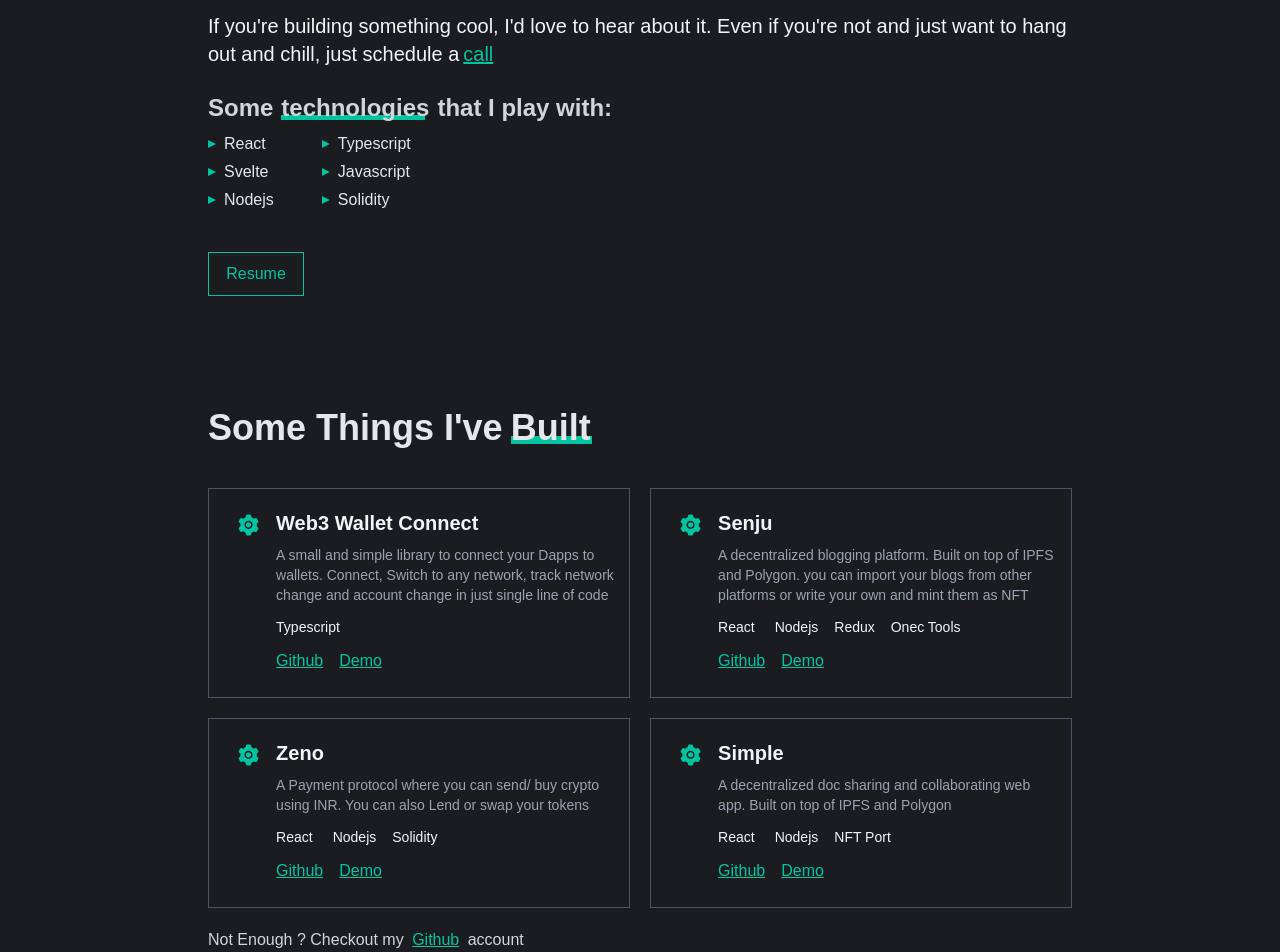
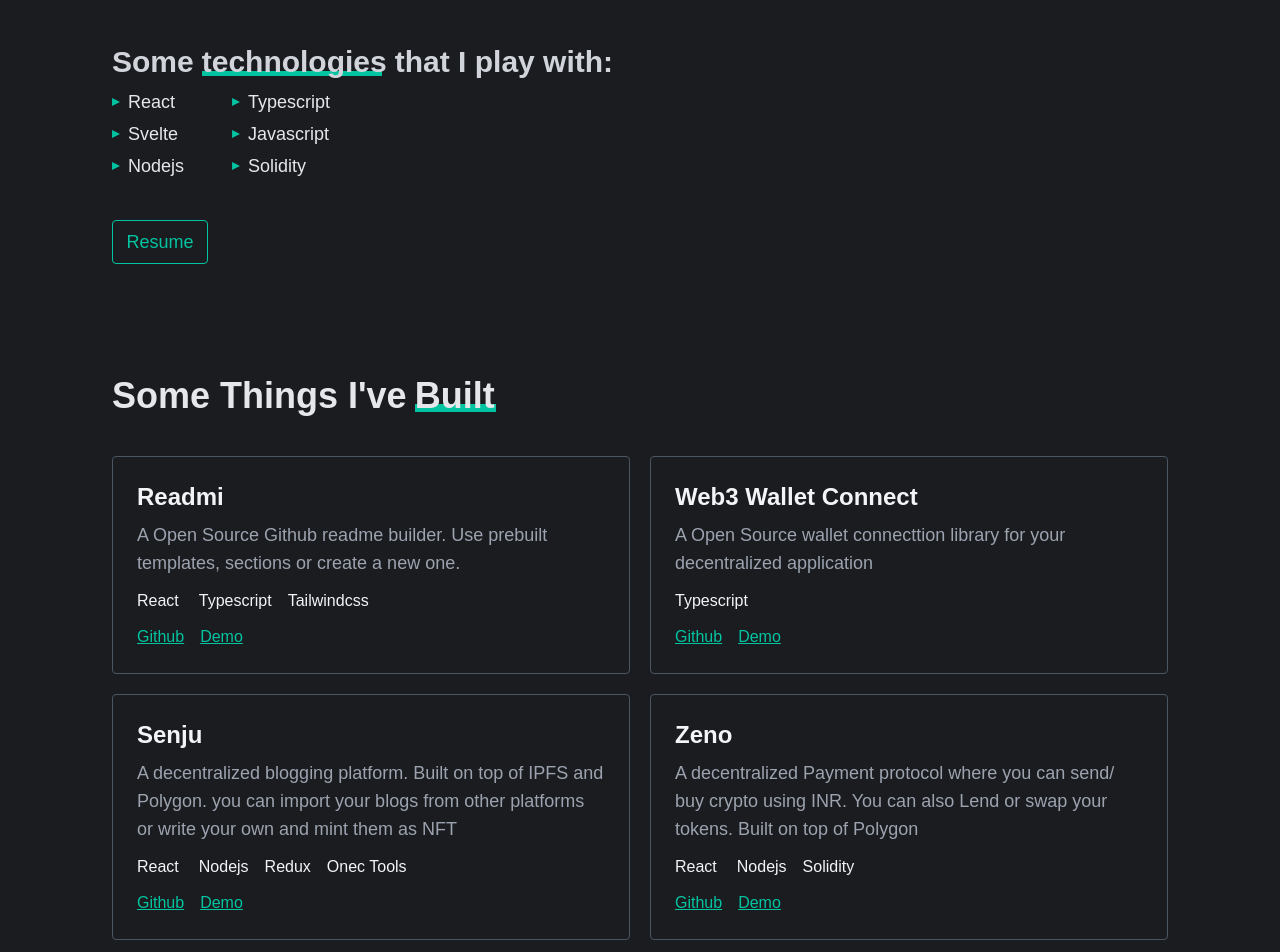
Before and after one commit to starc007/saurabh, a React (Create React App) app: page / in a window 1280 px wide. Shown: the part 360-1312 px from the top of the page. Built offline with nearby package versions, Linux system fonts and the light colour scheme; a web font is replaced by a local one.

Commit message:
- updated profile

```diff
--- a/src/App.css
+++ b/src/App.css
@@ -52,3 +52,18 @@
   clip-path: polygon(1% 0, 0% 100%, 100% 50%);
   background-color: #03c4a1;
 }
+
+.div__hover:hover {
+  transform: translateY(-5px);
+  transition: all 0.8s;
+  filter: drop-shadow(0 0 0.2rem #03c4a1);
+}
+
+.div__hover:hover > h1 {
+  color: #03c4a1;
+  transition: all 0.5s;
+}
+.div__hover:hover > p {
+  color: #fff;
+  transition: all 0.5s;
+}
--- a/src/App.js
+++ b/src/App.js
@@ -7,7 +7,7 @@ import Work from "./components/Work";
 
 function App() {
   return (
-    <div className="px-4 mx-auto sm:max-w-xl md:max-w-full lg:max-w-screen-xl md:px-10 lg:px-52 ">
+    <div className="px-4 mx-auto sm:max-w-xl md:max-w-full lg:max-w-screen-xl md:px-10 lg:px-28">
       <Navbar />
       <About />
       <Work />
--- a/src/components/About.js
+++ b/src/components/About.js
@@ -5,7 +5,7 @@ const Skill = ({ title }) => {
   return (
     <div className="flex space-x-2 items-center">
       <div className="triangle w-2 h-2" />
-      <p className="text-gray-200 ">{title}</p>
+      <p className="text-gray-200 text-lg">{title}</p>
     </div>
   );
 };
@@ -13,35 +13,22 @@ const Skill = ({ title }) => {
 const About = () => {
   return (
     <div className="py-12 flex flex-col">
-      <p className="text-3xl mb-2 txt-green"></p>
       <p className="text-4xl sm:text-6xl font-bold animate1 text-gray-200">
         gm! i'm Saurabh
       </p>
       <p className="text-2xl sm:text-4xl font-bold py-4 txt-green animate2">
-        BUIDLing things for web
+        building & simplifying things for web
       </p>
       <p className="text-gray-300 animate3 sm:text-xl text-base mt-4 mb-6 ">
         I'm an excellent developer as long as I'm getting my answers on
         Stackoverlflow. Trying to Simplify Web3. Full Stack Dev. Open for
         collaboration or new opportunities.
       </p>
-      <p className="mb-6 font-medium text-gray-100 text-xl">
-        If you're building something cool, I'd love to hear about it. Even if
-        you're not and just want to hang out and chill, just schedule a
-        <a
-          href="https://calendly.com/saurabbhh/30min"
-          target="_blank"
-          className="underline txt-green ml-1"
-        >
-          call
-        </a>
-      </p>
-      <div className=" mb-10">
-        {/* <p className="text-lg text-gray-300"></p> */}
-        <p className="md:text-2xl text-xl text-gray-300 flex font-semibold">
+      <div className=" my-10">
+        <p className="md:text-3xl text-xl text-gray-300 flex font-semibold">
           Some
           <div className="relative mx-2">
-            <span className="absolute bottom-1 border-b-[3px] md:border-b-[5px] w-[120px] md:w-[144px]  border-[#03c4a1]" />
+            <span className="absolute bottom-1 border-b-[3px] md:border-b-[5px] w-[120px] md:w-[180px]  border-[#03c4a1]" />
             <h1 className="relative">technologies</h1>
           </div>
           that I play with:
@@ -62,7 +49,7 @@ const About = () => {
       <a
         href={resume}
         download
-        className="w-24 h-11 flex items-center justify-center font-medium border border-[#03c4a1] txt-green hover:bg-[#03c4a1] hover:text-gray-900 transition duration-500"
+        className="w-24 h-11 text-lg rounded flex items-center justify-center font-medium border border-[#03c4a1] txt-green hover:bg-[#03c4a1] hover:text-gray-900 transition duration-500"
       >
         Resume
       </a>
--- a/src/components/Experience.js
+++ b/src/components/Experience.js
@@ -9,7 +9,10 @@ const workExp = [
     from: "Aug 2022",
     to: "",
     current: true,
-    description: ["BUIDLing!!!"],
+    description: [
+      "Built Complete Frontend of Bitdroplet Dapp using Svelte and Typescript.",
+      "Contributed in 2 other projects using Svelte",
+    ],
     isVisible: true,
   },
   {
@@ -107,7 +110,6 @@ const Experience = () => {
                     {work.position}{" "}
                     <span className="txt-green">@{work.companyName}</span>
                   </p>
-                  {/* <p className="text-gray-400 text-sm font-medium"></p> */}
                 </div>
                 <div className="flex flex-col space-y-2 mt-3">
                   <p className="text-gray-200 text-sm font-medium">
--- a/src/components/Work.js
+++ b/src/components/Work.js
@@ -1,11 +1,18 @@
 import React from "react";
-import { AiFillSetting } from "react-icons/ai";
 
 const Details = [
   {
+    title: "Readmi",
+    description:
+      "A Open Source Github readme builder. Use prebuilt templates, sections or create a new one.",
+    tech: ["React", "Typescript", "Tailwindcss"],
+    github: "https://github.com/starc007/readmi",
+    demo: "https://readmi.xyz/",
+  },
+  {
     title: "Web3 Wallet Connect",
     description:
-      "A small and simple library to connect your Dapps to wallets. Connect, Switch to any network, track network change and account change in just single line of code",
+      "A Open Source wallet connecttion library for your decentralized application",
     github: "https://github.com/starc007/web3-wallet-connect",
     demo: "https://www.npmjs.com/package/web3-wallet-connect",
     tech: ["Typescript"],
@@ -21,7 +28,7 @@ const Details = [
   {
     title: "Zeno",
     description:
-      "A Payment protocol where you can send/ buy crypto using INR. You can also Lend or swap your tokens",
+      "A decentralized Payment protocol where you can send/ buy crypto using INR. You can also Lend or swap your tokens. Built on top of Polygon",
     github: "https://github.com/starc007/zeno-prod",
     demo: "https://zenoo.netlify.app/",
     tech: ["React", "Nodejs", "Solidity"],
@@ -38,16 +45,12 @@ const Details = [
 
 const DetailsComponent = ({ data }) => {
   return (
-    <div className="flex border border-gray-600 py-6 px-3">
-      <AiFillSetting className="txt-green w-16 text-2xl" />
-      <div className="flex flex-col w-full -mt-1">
-        <p className="text-gray-100 text-xl font-bold">{data.title}</p>
-        <p className="text-gray-400 mt-2 text-sm">{data.description}</p>
+    <div className="flex flex-col w-full border border-gray-600 py-6 px-6 rounded div__hover">
+      <h1 className="text-gray-100 text-2xl font-bold">{data.title}</h1>
+      <p className="text-gray-400 mt-2 text-lg">{data.description}</p>
       <div className="flex items-center mt-3 space-x-4 flex-wrap">
         {data.tech.map((tech) => (
-            <span className="text-gray-100 font-medium mr-1 text-sm">
-              {tech}{" "}
-            </span>
+          <span className="text-gray-100 font-medium mr-1">{tech} </span>
         ))}
       </div>
       <div className="flex mt-3 space-x-4 items-center">
@@ -57,7 +60,6 @@ const DetailsComponent = ({ data }) => {
         <a href={data.demo} target="_blank" className="txt-green underline">
           Demo
         </a>
-        </div>
       </div>
     </div>
   );
@@ -79,7 +81,7 @@ const Work = () => {
         ))}
       </div>
       <p className="text-gray-300 mt-5">
-        Not Enough ? Checkout my{" "}
+        Not Enough ? Well sometimes it's not enough:) Still you can Checkout my{" "}
         <a
           href="https://github.com/starc007?tab=repositories"
           target="_blank"
```
Also changed, not shown: 1 other file (tests, documents, lock files or other folders). Lines whose indentation alone changed are shown as unchanged.
